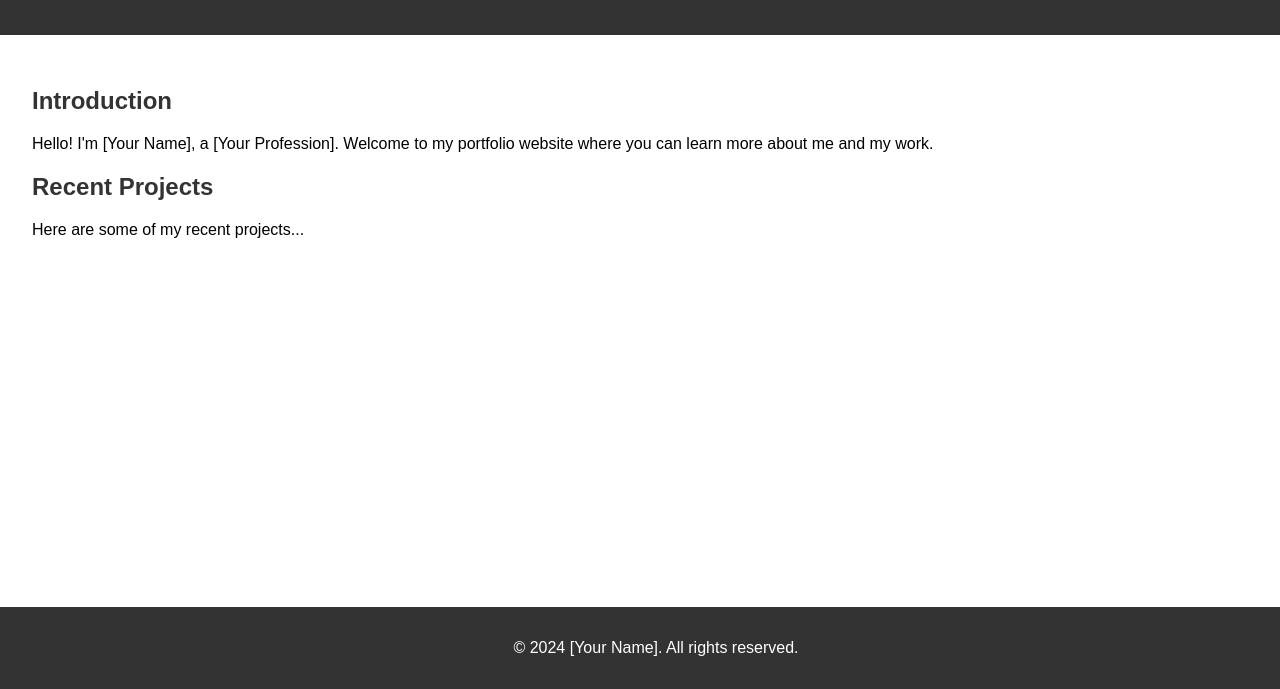
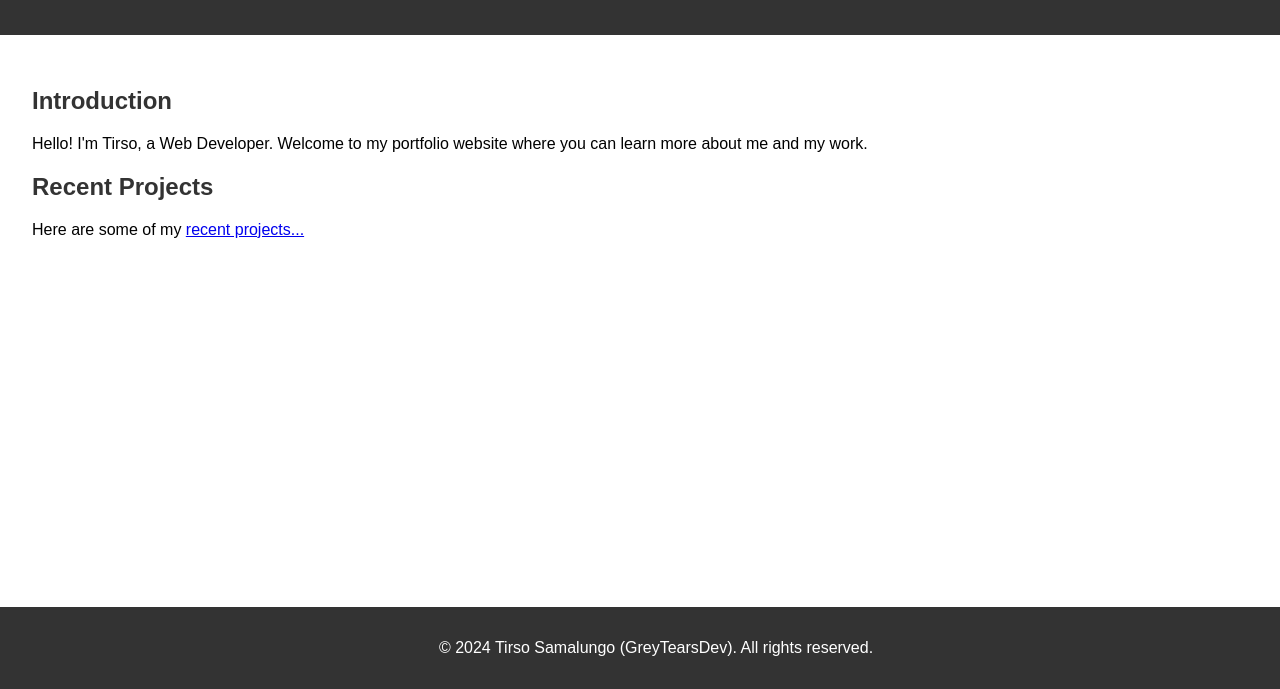
Before and after one commit to GreyTearsDev/informational-site, a website: page src/index.html in a window 1280 px wide. Shown: the part 111-800 px from the top of the page. Drawn offline with Linux system fonts and the light colour scheme.

Commit message:
refactor: Update footer information in 404.html, about.html, contact-me.html, and index.html
- Updated the footer in each file to include the correct name and handle (Tirso Samalungo (GreyTearsDev)) and updated the year to 2024
- Added a link to the recent projects section in index.html

```diff
--- a/src/index.html
+++ b/src/index.html
@@ -69,17 +69,20 @@
       <section>
         <h2>Introduction</h2>
         <p>
-          Hello! I'm [Your Name], a [Your Profession]. Welcome to my portfolio
-          website where you can learn more about me and my work.
+          Hello! I'm Tirso, a Web Developer. Welcome to my portfolio website
+          where you can learn more about me and my work.
         </p>
       </section>
       <section>
         <h2>Recent Projects</h2>
-        <p>Here are some of my recent projects...</p>
+        <p>
+          Here are some of my
+          <a href="https://github.com/GreyTearsDev"> recent projects...</a>
+        </p>
       </section>
     </main>
     <footer>
-      <p>&copy; 2024 [Your Name]. All rights reserved.</p>
+      <p>&copy; 2024 Tirso Samalungo (GreyTearsDev). All rights reserved.</p>
     </footer>
   </body>
 </html>
```
Also changed, not shown: src/404.html (+1 -1 lines), src/about.html (+4 -3 lines), src/contact-me.html (+1 -1 lines).
